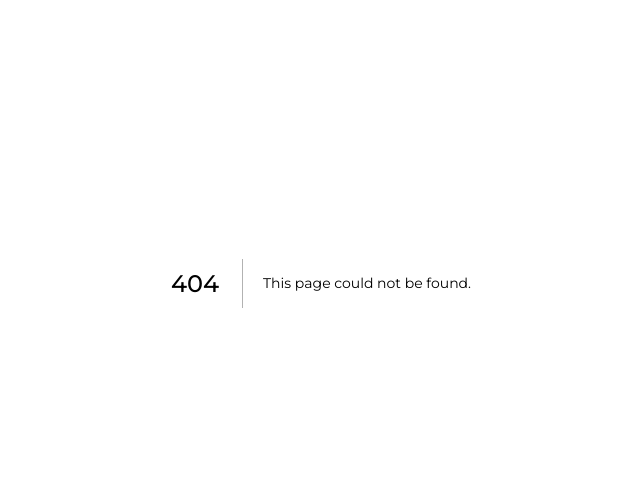
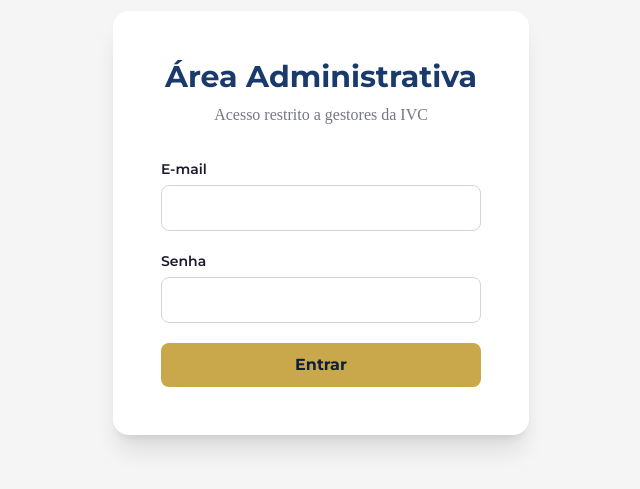
Before and after one commit to MIGUELEDL/software_ivc, a Next.js app: page /login/admin in a window 1280 px wide. Before the commit this address had no page. Shown: the part 117-606 px from the top of the page, without its empty margins (319-959 px from the left). Built offline with nearby package versions, Linux system fonts and the light colour scheme.

Commit message:
feat(auth): add admin login page

```diff
--- /dev/null
+++ b/src/app/login/admin/page.tsx
@@ -0,0 +1,79 @@
+export default async function LoginAdminPage({
+  searchParams,
+}: {
+  searchParams: Promise<Record<string, string | string[] | undefined>>;
+}) {
+  const params = await searchParams;
+  const error =
+    typeof params?.error === "string" ? params.error : null;
+
+  return (
+    <section className="pt-24 sm:pt-32 pb-20 sm:pb-32 bg-bg-gray min-h-screen">
+      <div className="max-w-md mx-auto px-4">
+        <div className="rounded-2xl bg-white shadow-xl p-8 sm:p-12">
+          <div className="text-center mb-8">
+            <h1 className="font-sans text-3xl font-bold text-primary mb-2">
+              Área Administrativa
+            </h1>
+            <p className="font-serif text-base text-text-dark/60">
+              Acesso restrito a gestores da IVC
+            </p>
+          </div>
+
+          {error === "invalid_credentials" && (
+            <div className="mb-6 rounded-lg bg-red-50 border border-red-200 px-4 py-3 text-sm text-red-700 font-serif">
+              Credenciais inválidas
+            </div>
+          )}
+
+          <form
+            action="/api/auth/login/admin"
+            method="POST"
+            className="space-y-5"
+          >
+            <div>
+              <label
+                htmlFor="email"
+                className="block font-sans text-sm font-semibold text-text-dark mb-1.5"
+              >
+                E-mail
+              </label>
+              <input
+                id="email"
+                name="email"
+                type="email"
+                required
+                autoComplete="email"
+                className="w-full rounded-lg border border-gray-300 px-4 py-2.5 font-serif text-text-dark focus:border-primary focus:ring-1 focus:ring-primary outline-none transition-colors"
+              />
+            </div>
+
+            <div>
+              <label
+                htmlFor="password"
+                className="block font-sans text-sm font-semibold text-text-dark mb-1.5"
+              >
+                Senha
+              </label>
+              <input
+                id="password"
+                name="password"
+                type="password"
+                required
+                autoComplete="current-password"
+                className="w-full rounded-lg border border-gray-300 px-4 py-2.5 font-serif text-text-dark focus:border-primary focus:ring-1 focus:ring-primary outline-none transition-colors"
+              />
+            </div>
+
+            <button
+              type="submit"
+              className="w-full rounded-lg bg-accent hover:bg-accent-light text-bg-dark font-sans font-bold py-2.5 transition-colors"
+            >
+              Entrar
+            </button>
+          </form>
+        </div>
+      </div>
+    </section>
+  );
+}
```
Also changed, not shown: .specs/features/auth/tasks.md.
